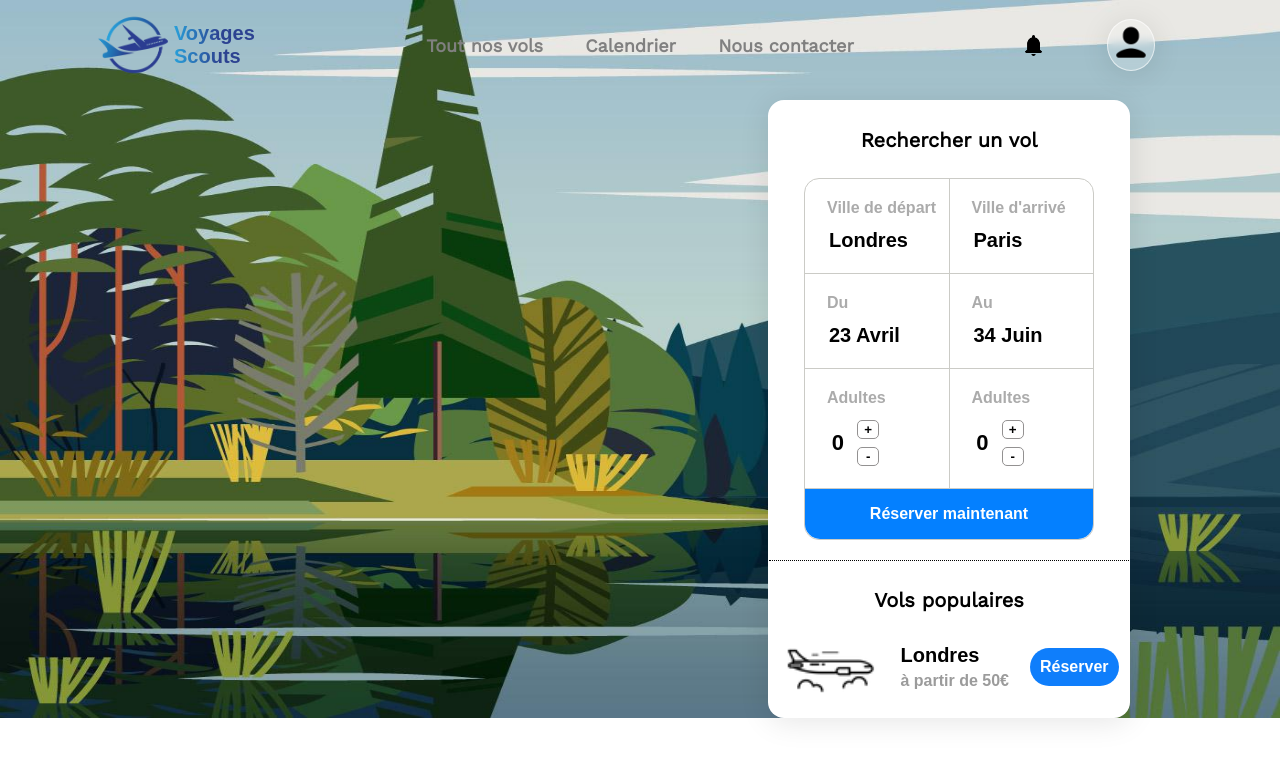
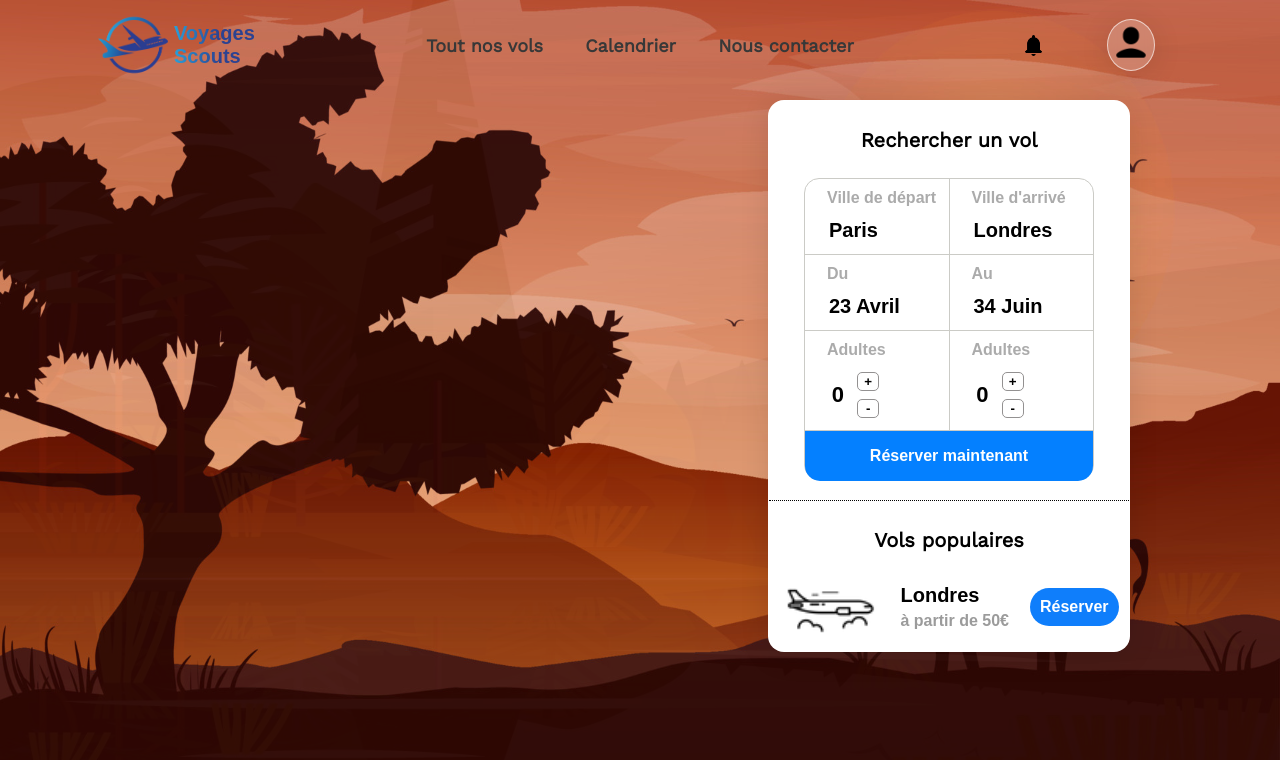
Before and after one commit to xsma-L/flight-booking, a React (Create React App) app in the folder client/: page / in a window 1280 px wide. Shown: the top 760 px of the page. Built offline with nearby package versions, Linux system fonts and the light colour scheme.

Commit message:
form back setting...

```diff
--- a/client/src/App.css
+++ b/client/src/App.css
@@ -51,9 +51,13 @@ span.logo-title {
 .navbar-links a {
   font-size: 18px;
   font-family: 'Work Sans';
-  color: grey;
+  color: #383838;
   font-weight: bold;
   text-decoration-line: none;
+}
+
+.navbar-links a:hover {
+  color: black;
 }
 
 .user-account {
@@ -113,13 +117,12 @@ h1 {
 }
 
 .homepage {
-  height: 100%;
+  height: 100vh;
   width: 100%;
-  /* animation-name: backgroundChanger;
+  animation-name: backgroundChanger;
   animation-duration: 15s;
   animation-iteration-count: infinite;
-  animation-direction: alternate; */
-  background-image: url('/public/homepage-background-1.jpg');
+  animation-direction: alternate;
   background-repeat: no-repeat;
   background-size: 100% 100%;
 }
@@ -133,7 +136,7 @@ h1 {
 }
 
 .book-flight-form {
-  height: fit-content;
+  height: 550px;
   width: 360px;
   margin-right: 150px;
   background: rgb(255 255 255);
@@ -146,6 +149,7 @@ h1 {
 
 .form-content {
   width: 80%;
+  height: 300px;
   border: 0.5px solid #cbcbc6;
   border-top-right-radius: 15px;
   border-top-left-radius: 15px;
@@ -181,7 +185,7 @@ h1 {
 }
 
 .from-to {
-  height: 30%;
+  height: 25%;
   display: flex;
   border-bottom: 0.5px solid #cbcbc6;
 }
@@ -190,11 +194,11 @@ h1 {
   width: 50%;
   display: flex;
   flex-direction: column;
-  padding: 20px 0 20px 22px;
+  padding: 10px 0 20px 22px;
   border-right: 0.5px solid #cbcbc6;
 }
 
-.from span {
+.from label {
   font-size: 16px;
   margin-bottom: 11px;
   color: #ababab;
@@ -212,10 +216,10 @@ h1 {
   width: 50%;
   display: flex;
   flex-direction: column;
-  padding: 20px 0 20px 22px;
+  padding: 10px 0 20px 22px;
 }
 
-.to span {
+.to label {
   font-size: 16px;
   margin-bottom: 11px;
   color: #ababab;
@@ -230,7 +234,7 @@ h1 {
 }
 
 .form-date {
-  height: 30%;
+  height: 25%;
   display: flex;
   border-bottom: 0.5px solid #cbcbc6;
 }
@@ -243,18 +247,18 @@ h1 {
   width: 50%;
   display: flex;
   flex-direction: column;
-  padding: 20px 0 20px 22px;
+  padding: 10px 0 20px 22px;
 }
 
 .date-from {
   width: 50%;
   display: flex;
   flex-direction: column;
-  padding: 20px 0 20px 22px;
+  padding: 10px 0 20px 22px;
   border-right: 0.5px solid #cbcbc6;
 }
 
-.date-from span {
+.date-from label {
   font-size: 16px;
   margin-bottom: 11px;
   color: #ababab;
@@ -275,7 +279,7 @@ input.day-from {
   font-weight: bold;
 }
 
-.date-to span {
+.date-to label {
   font-size: 16px;
   margin-bottom: 11px;
   color: #ababab;
@@ -290,7 +294,7 @@ input.day-to {
 }
 
 .form-passenger {
-  height: 30%;
+  height: 33%;
   display: flex;
   border-bottom: 0.5px solid #cbcbc6;
 }
@@ -299,11 +303,11 @@ input.day-to {
   width: 50%;
   display: flex;
   flex-direction: column;
-  padding: 20px 0 20px 22px;
+  padding: 10px 0 20px 22px;
   border-right: 0.5px solid #cbcbc6;
 }
 
-span.adult-title {
+label.adult-title {
   font-size: 16px;
   margin-bottom: 11px;
   color: #ababab;
@@ -324,10 +328,10 @@ span.adult-title {
   width: 50%;
   display: flex;
   flex-direction: column;
-  padding: 20px 0 20px 22px;
+  padding: 10px 0 20px 22px;
 }
 
-span.children-title {
+label.children-title {
   font-size: 16px;
   margin-bottom: 11px;
   color: #ababab;
--- a/client/src/Components/Home.js
+++ b/client/src/Components/Home.js
@@ -4,6 +4,8 @@ import { useState } from 'react';
 
 function Home(props) {
 
+    const [cityStart, setCityStart] = useState ('Paris');
+    const [cityArrive, setCityArrive] = useState('Londres');
     const [nbAdult, setNbAdult] = useState(0);
     const [nbChild, setNbChild] = useState(0);
 
@@ -13,30 +15,30 @@ function Home(props) {
             <section id='homepage-search'>
                 <div className='book-flight-form'>
                     <h4 className='form-tiile'>Rechercher un vol</h4>
-                    <div className='form-content'>
+                    <form className='form-content'>
                         <div className='from-to'>
                             <div className='from'>
-                                <span>Ville de départ</span>
-                                <input type='text' value='Londres' />
+                                <label>Ville de départ</label>
+                                <input type='text' value={ cityStart } onChange={e => setCityStart(e.target.value)}/>
                             </div>
                             <div className='to'>
-                                <span>Ville d'arrivé</span>
-                                <input type='text' value='Paris' />
+                                <label>Ville d'arrivé</label>
+                                <input type='text' value={ cityArrive } onChange={e => setCityArrive(e.target.value)} />
                             </div>
                         </div>
                         <div className='form-date'>
                             <div className='date-from'>
-                                <span>Du</span>
+                                <label>Du</label>
                                 <input type='text' value='23 Avril' className='day-from' />
                             </div>
                             <div className='date-to'>
-                                <span>Au</span>
+                                <label>Au</label>
                                 <input type='text' value='34 Juin' className='day-to' />
                             </div>
                         </div>
                         <div className='form-passenger'>
                             <div className='adult-passenger'>
-                                <span className='adult-title'>Adultes</span>
+                                <label className='adult-title'>Adultes</label>
                                 <div className='adult-nb'>
                                     <span>{ nbAdult }</span>
                                     <div className='increment-decrement'>
@@ -48,7 +50,7 @@ function Home(props) {
                                 </div>
                             </div>
                             <div className='children-passenger'>
-                                <span className='children-title'>Adultes</span>
+                                <label className='children-title'>Adultes</label>
                                 <div className='children-nb'>
                                     <span>{ nbChild }</span>
                                     <div className='increment-decrement'>
@@ -61,7 +63,7 @@ function Home(props) {
                             </div>
                         </div>
                         <button className='search-flights'>Réserver maintenant</button>
-                    </div>
+                    </form>
                     <div className='popular-flight'>
                         <h4 className='popular-title'>Vols populaires</h4>
                         {/* <div className='popular-flight-content'> */}
```
